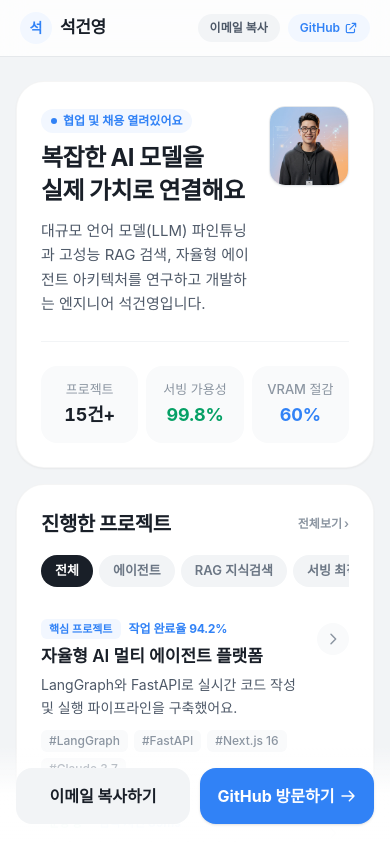
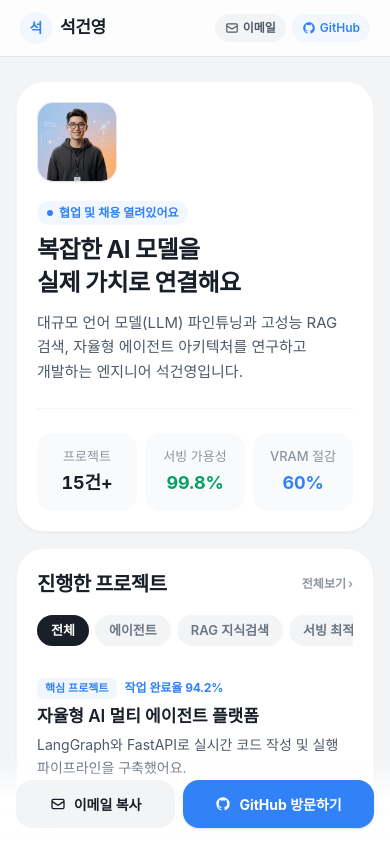
Before and after one commit to Seok-0509/myLink, a Next.js app: page / in a window 390 px wide. Shown: the top 842 px of the page. Built offline with nearby package versions, Linux system fonts and the light colour scheme.

Commit message:
Improve mobile profile responsiveness

```diff
--- a/src/app/page.tsx
+++ b/src/app/page.tsx
@@ -63,7 +63,7 @@ export default function HomePage() {
   ];
 
   return (
-    <div className="min-h-screen bg-[#f2f4f6] text-[#191f28] pb-32">
+    <div className="min-h-screen bg-[#f2f4f6] text-[#191f28] break-keep [overflow-wrap:anywhere] pb-[calc(8rem+env(safe-area-inset-bottom))] max-[360px]:pb-[calc(11rem+env(safe-area-inset-bottom))]">
       {/* 1. 상단 TopBar (56pt) */}
       <header className="sticky top-0 z-30 bg-white/80 backdrop-blur-md border-b border-[#e5e8eb]">
         <div className="max-w-[680px] mx-auto h-14 px-5 flex items-center justify-between">
@@ -76,23 +76,34 @@ export default function HomePage() {
             </span>
           </div>
 
-          <div className="flex items-center gap-2">
+          <div className="flex items-center gap-1.5">
+            {/* 작은 화면에서는 접근 가능한 이름을 유지하고 아이콘만 표시 */}
             <button
               onClick={handleCopyEmail}
-              className="px-3 py-1.5 rounded-full text-xs font-semibold text-[#4e5968] bg-[#f2f4f6] active:bg-[#e5e8eb] transition-colors"
+              aria-label={copied ? "이메일 복사됨" : "이메일 복사"}
+              className="flex items-center gap-1 px-2.5 py-1.5 rounded-full text-xs font-semibold text-[#4e5968] bg-[#f2f4f6] active:bg-[#e5e8eb] transition-colors whitespace-nowrap"
             >
-              {copied ? "이메일 복사됨 ✓" : "이메일 복사"}
+              <svg className="w-3.5 h-3.5 shrink-0" fill="none" viewBox="0 0 24 24" stroke="currentColor">
+                <path strokeLinecap="round" strokeLinejoin="round" strokeWidth={2} d="M3 8l7.89 5.26a2 2 0 002.22 0L21 8M5 19h14a2 2 0 002-2V7a2 2 0 00-2-2H5a2 2 0 00-2 2v10a2 2 0 002 2z" />
+              </svg>
+              <span className="hidden min-[380px]:inline">
+                {copied ? "복사됨 ✓" : "이메일"}
+              </span>
+              <span className="min-[380px]:hidden">
+                {copied ? "✓" : ""}
+              </span>
             </button>
+            {/* GitHub 버튼: 아이콘과 텍스트 표시 */}
             <a
               href={githubUrl}
               target="_blank"
               rel="noopener noreferrer"
-              className="px-3 py-1.5 rounded-full text-xs font-semibold text-[#3182f6] bg-[#f2f7ff] active:bg-[#e5e8eb] transition-colors flex items-center gap-1"
+              className="flex items-center gap-1 px-2.5 py-1.5 rounded-full text-xs font-semibold text-[#3182f6] bg-[#f2f7ff] active:bg-[#e5e8eb] transition-colors whitespace-nowrap"
             >
+              <svg className="w-3.5 h-3.5 shrink-0" viewBox="0 0 24 24" fill="currentColor">
+                <path fillRule="evenodd" d="M12 2C6.477 2 2 6.484 2 12.017c0 4.425 2.865 8.18 6.839 9.504.5.092.682-.217.682-.483 0-.237-.008-.868-.013-1.703-2.782.605-3.369-1.343-3.369-1.343-.454-1.158-1.11-1.466-1.11-1.466-.908-.62.069-.608.069-.608 1.003.07 1.531 1.032 1.531 1.032.892 1.53 2.341 1.088 2.91.832.092-.647.35-1.088.636-1.338-2.22-.253-4.555-1.113-4.555-4.951 0-1.093.39-1.988 1.029-2.688-.103-.253-.446-1.272.098-2.65 0 0 .84-.27 2.75 1.026A9.564 9.564 0 0112 6.844c.85.004 1.705.115 2.504.337 1.909-1.296 2.747-1.027 2.747-1.027.546 1.379.202 2.398.1 2.651.64.7 1.028 1.595 1.028 2.688 0 3.848-2.339 4.695-4.566 4.943.359.309.678.92.678 1.855 0 1.338-.012 2.419-.012 2.747 0 .268.18.58.688.482A10.019 10.019 0 0022 12.017C22 6.484 17.522 2 12 2z" clipRule="evenodd" />
+              </svg>
               <span>GitHub</span>
-              <svg className="w-3.5 h-3.5" fill="none" viewBox="0 0 24 24" stroke="currentColor">
-                <path strokeLinecap="round" strokeLinejoin="round" strokeWidth={2} d="M10 6H6a2 2 0 00-2 2v10a2 2 0 002 2h10a2 2 0 002-2v-4M14 4h6m0 0v6m0-6L10 14" />
-              </svg>
             </a>
           </div>
         </div>
@@ -102,20 +113,19 @@ export default function HomePage() {
       <main className="max-w-[680px] mx-auto px-4 sm:px-5 pt-6 space-y-4">
 
         {/* 프로필 Hero Card */}
-        <section className="bg-white rounded-[28px] p-6 sm:p-8 border border-black/[0.04] shadow-xs">
-          <div className="flex items-start justify-between gap-4">
-            <div className="space-y-2">
+        <section className="bg-white rounded-[28px] p-4 min-[380px]:p-5 sm:p-8 border border-black/[0.04] shadow-xs">
+          <div className="flex flex-col-reverse min-[480px]:flex-row items-start justify-between gap-4">
+            <div className="min-w-0 space-y-2">
               <div className="inline-flex items-center gap-1.5 px-2.5 py-1 rounded-full bg-[#f2f7ff] text-[#3182f6] text-xs font-semibold">
-                <span className="w-1.5 h-1.5 rounded-full bg-[#3182f6]"></span>
+                <span className="w-1.5 h-1.5 shrink-0 rounded-full bg-[#3182f6]"></span>
                 <span>협업 및 채용 열려있어요</span>
               </div>
 
-              <h1 className="text-2xl sm:text-[28px] font-bold text-[#191f28] tracking-tight leading-snug">
-                복잡한 AI 모델을<br />
-                실제 가치로 연결해요
+              <h1 className="text-2xl sm:text-[28px] font-bold text-[#191f28] tracking-tight leading-snug text-balance">
+                복잡한 AI 모델을 실제 가치로 연결해요
               </h1>
 
-              <p className="text-[15px] font-normal text-[#4e5968] leading-relaxed pt-1">
+              <p className="text-[15px] font-normal text-[#4e5968] leading-relaxed text-pretty pt-1">
                 대규모 언어 모델(LLM) 파인튜닝과 고성능 RAG 검색, 자율형 에이전트 아키텍처를 연구하고 개발하는 엔지니어 석건영입니다.
               </p>
             </div>
@@ -134,15 +144,15 @@ export default function HomePage() {
 
           {/* 핵심 지표 하이라이트 (토스식 Tabular 숫자) */}
           <div className="grid grid-cols-3 gap-2 pt-6 mt-6 border-t border-[#f2f4f6]">
-            <div className="bg-[#f9fafb] rounded-2xl p-3.5 text-center">
+            <div className="min-w-0 bg-[#f9fafb] rounded-2xl px-1.5 py-3.5 sm:p-3.5 text-center">
               <div className="text-[13px] text-[#8b95a1] font-medium">프로젝트</div>
               <div className="text-lg sm:text-xl font-bold text-[#191f28] tabular pt-0.5">15건+</div>
             </div>
-            <div className="bg-[#f9fafb] rounded-2xl p-3.5 text-center">
+            <div className="min-w-0 bg-[#f9fafb] rounded-2xl px-1.5 py-3.5 sm:p-3.5 text-center">
               <div className="text-[13px] text-[#8b95a1] font-medium">서빙 가용성</div>
               <div className="text-lg sm:text-xl font-bold text-[#05a065] tabular pt-0.5">99.8%</div>
             </div>
-            <div className="bg-[#f9fafb] rounded-2xl p-3.5 text-center">
+            <div className="min-w-0 bg-[#f9fafb] rounded-2xl px-1.5 py-3.5 sm:p-3.5 text-center">
               <div className="text-[13px] text-[#8b95a1] font-medium">VRAM 절감</div>
               <div className="text-lg sm:text-xl font-bold text-[#3182f6] tabular pt-0.5">60%</div>
             </div>
@@ -150,8 +160,8 @@ export default function HomePage() {
         </section>
 
         {/* 프로젝트 섹션 (ListRow 스타일) */}
-        <section className="bg-white rounded-[28px] p-6 border border-black/[0.04] shadow-xs space-y-4">
-          <div className="flex items-center justify-between">
+        <section className="bg-white rounded-[28px] p-4 min-[380px]:p-5 sm:p-6 border border-black/[0.04] shadow-xs space-y-4">
+          <div className="flex items-center justify-between gap-3">
             <h2 className="text-[20px] font-bold text-[#191f28] tracking-tight">
               진행한 프로젝트
             </h2>
@@ -159,7 +169,7 @@ export default function HomePage() {
               href={githubUrl}
               target="_blank"
               rel="noopener noreferrer"
-              className="text-xs font-semibold text-[#8b95a1] hover:text-[#3182f6] flex items-center gap-0.5 transition-colors"
+              className="shrink-0 whitespace-nowrap text-xs font-semibold text-[#8b95a1] hover:text-[#3182f6] flex items-center gap-0.5 transition-colors"
             >
               <span>전체보기</span>
               <span>›</span>
@@ -199,10 +209,10 @@ export default function HomePage() {
                 className="group block py-4 first:pt-2 last:pb-2 transition-colors"
               >
                 <div className="flex items-start justify-between gap-3">
-                  <div className="space-y-1.5">
-                    <div className="flex items-center gap-2">
+                  <div className="min-w-0 space-y-1.5">
+                    <div className="flex flex-wrap items-center gap-x-2 gap-y-1.5">
                       <span
-                        className={`text-[11px] font-semibold px-2 py-0.5 rounded-md ${
+                        className={`whitespace-nowrap text-[11px] font-semibold px-2 py-0.5 rounded-md ${
                           project.badgeType === "brand"
                             ? "bg-[#f2f7ff] text-[#3182f6]"
                             : project.badgeType === "success"
@@ -212,16 +222,16 @@ export default function HomePage() {
                       >
                         {project.badge}
                       </span>
-                      <span className="text-[12px] font-bold text-[#3182f6] tabular">
+                      <span className="whitespace-nowrap text-[12px] font-bold text-[#3182f6] tabular">
                         {project.metrics}
                       </span>
                     </div>
 
-                    <h3 className="text-[17px] font-semibold text-[#191f28] group-hover:text-[#3182f6] transition-colors leading-snug">
+                    <h3 className="text-[17px] font-semibold text-[#191f28] group-hover:text-[#3182f6] transition-colors leading-snug text-balance">
                       {project.title}
                     </h3>
 
-                    <p className="text-[14px] text-[#4e5968] leading-relaxed">
+                    <p className="text-[14px] text-[#4e5968] leading-relaxed text-pretty">
                       {project.desc}
                     </p>
 
@@ -237,7 +247,7 @@ export default function HomePage() {
                     </div>
                   </div>
 
-                  <div className="w-8 h-8 rounded-full bg-[#f9fafb] group-hover:bg-[#f2f7ff] flex items-center justify-center text-[#8b95a1] group-hover:text-[#3182f6] shrink-0 mt-1 transition-colors">
+                  <div className="hidden min-[480px]:flex w-8 h-8 rounded-full bg-[#f9fafb] group-hover:bg-[#f2f7ff] items-center justify-center text-[#8b95a1] group-hover:text-[#3182f6] shrink-0 mt-1 transition-colors">
                     <svg className="w-4 h-4" fill="none" viewBox="0 0 24 24" stroke="currentColor">
                       <path strokeLinecap="round" strokeLinejoin="round" strokeWidth={2.2} d="M9 5l7 7-7 7" />
                     </svg>
@@ -249,7 +259,7 @@ export default function HomePage() {
         </section>
 
         {/* 기술 스택 섹션 */}
-        <section className="bg-white rounded-[28px] p-6 border border-black/[0.04] shadow-xs space-y-5">
+        <section className="bg-white rounded-[28px] p-4 min-[380px]:p-5 sm:p-6 border border-black/[0.04] shadow-xs space-y-5">
           <h2 className="text-[20px] font-bold text-[#191f28] tracking-tight">
             사용하는 기술
           </h2>
@@ -276,14 +286,14 @@ export default function HomePage() {
         </section>
 
         {/* 자주 묻는 질문 / 가치관 카드 */}
-        <section className="bg-white rounded-[28px] p-6 border border-black/[0.04] shadow-xs space-y-3">
+        <section className="bg-white rounded-[28px] p-4 min-[380px]:p-5 sm:p-6 border border-black/[0.04] shadow-xs space-y-3">
           <div className="flex items-center gap-2">
             <span className="text-xl">💡</span>
-            <h2 className="text-[18px] font-bold text-[#191f28]">
+            <h2 className="text-[18px] font-bold text-[#191f28] text-balance">
               어떤 엔지니어링을 지향하나요?
             </h2>
           </div>
-          <p className="text-[15px] text-[#4e5968] leading-relaxed">
+          <p className="text-[15px] text-[#4e5968] leading-relaxed text-pretty">
             아무리 복잡하고 최신의 인공지능 모델이라도 사용자가 체감하는 가치와 속도로 이어지지 않으면 의미가 없다고 믿어요. 직관적이고 안정적인 서비스 구조를 만드는데 깊게 몰입해요.
           </p>
         </section>
@@ -297,25 +307,30 @@ export default function HomePage() {
       </main>
 
       {/* 3. 하단 고정 BottomCTA (56pt + 보호 그라디언트) */}
-      <div className="fixed bottom-0 inset-x-0 z-40 bg-gradient-to-t from-white via-white/95 to-transparent pt-6 pb-5 px-4 sm:px-5">
-        <div className="max-w-[680px] mx-auto flex items-center gap-2.5">
+      <div className="fixed bottom-0 inset-x-0 z-40 bg-gradient-to-t from-white via-white/95 to-transparent pt-6 pb-[calc(1rem+env(safe-area-inset-bottom))] px-4 sm:px-5">
+        <div className="max-w-[640px] mx-auto grid grid-cols-[1fr_1.2fr] max-[360px]:grid-cols-1 sm:grid-cols-2 items-center gap-2">
           <button
             onClick={handleCopyEmail}
-            className="flex-1 h-14 rounded-2xl bg-[#f2f4f6] text-[#191f28] font-bold text-[16px] active:bg-[#e5e8eb] transition-colors flex items-center justify-center gap-2"
+            className="min-h-12 sm:min-h-14 px-3 py-3 rounded-2xl bg-[#f2f4f6] text-[#191f28] font-bold text-[14px] sm:text-[16px] active:bg-[#e5e8eb] transition-colors flex items-center justify-center gap-2 min-w-0"
           >
-            <span>{copied ? "이메일이 복사되었어요 ✓" : "이메일 복사하기"}</span>
+            <svg className="w-4 h-4 shrink-0" fill="none" viewBox="0 0 24 24" stroke="currentColor">
+              <path strokeLinecap="round" strokeLinejoin="round" strokeWidth={2} d="M3 8l7.89 5.26a2 2 0 002.22 0L21 8M5 19h14a2 2 0 002-2V7a2 2 0 00-2-2H5a2 2 0 00-2 2v10a2 2 0 002 2z" />
+            </svg>
+            <span className="whitespace-nowrap">
+              {copied ? "복사됨 ✓" : "이메일 복사"}
+            </span>
           </button>
 
           <a
             href={githubUrl}
             target="_blank"
             rel="noopener noreferrer"
-            className="flex-1 h-14 rounded-2xl bg-[#3182f6] text-white font-bold text-[16px] active:bg-[#1b64da] shadow-sm transition-colors flex items-center justify-center gap-1.5"
+            className="min-h-12 sm:min-h-14 px-3 py-3 rounded-2xl bg-[#3182f6] text-white font-bold text-[14px] sm:text-[16px] active:bg-[#1b64da] shadow-sm transition-colors flex items-center justify-center gap-2 min-w-0"
           >
-            <span>GitHub 방문하기</span>
-            <svg className="w-4 h-4" fill="none" viewBox="0 0 24 24" stroke="currentColor">
-              <path strokeLinecap="round" strokeLinejoin="round" strokeWidth={2.2} d="M14 5l7 7m0 0l-7 7m7-7H3" />
+            <svg className="w-4 h-4 shrink-0" viewBox="0 0 24 24" fill="currentColor">
+              <path fillRule="evenodd" d="M12 2C6.477 2 2 6.484 2 12.017c0 4.425 2.865 8.18 6.839 9.504.5.092.682-.217.682-.483 0-.237-.008-.868-.013-1.703-2.782.605-3.369-1.343-3.369-1.343-.454-1.158-1.11-1.466-1.11-1.466-.908-.62.069-.608.069-.608 1.003.07 1.531 1.032 1.531 1.032.892 1.53 2.341 1.088 2.91.832.092-.647.35-1.088.636-1.338-2.22-.253-4.555-1.113-4.555-4.951 0-1.093.39-1.988 1.029-2.688-.103-.253-.446-1.272.098-2.65 0 0 .84-.27 2.75 1.026A9.564 9.564 0 0112 6.844c.85.004 1.705.115 2.504.337 1.909-1.296 2.747-1.027 2.747-1.027.546 1.379.202 2.398.1 2.651.64.7 1.028 1.595 1.028 2.688 0 3.848-2.339 4.695-4.566 4.943.359.309.678.92.678 1.855 0 1.338-.012 2.419-.012 2.747 0 .268.18.58.688.482A10.019 10.019 0 0022 12.017C22 6.484 17.522 2 12 2z" clipRule="evenodd" />
             </svg>
+            <span className="whitespace-nowrap">GitHub 방문하기</span>
           </a>
         </div>
       </div>
```
